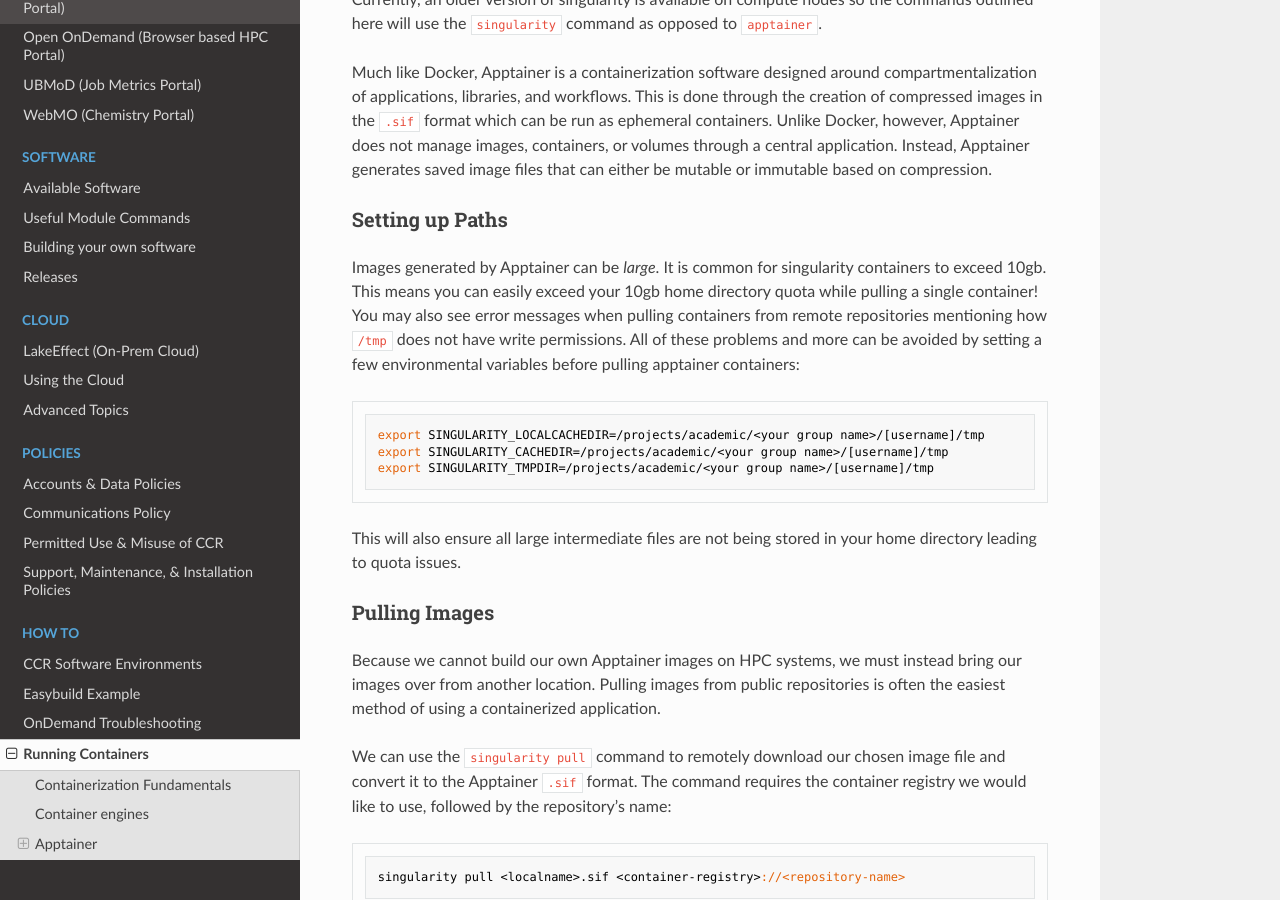
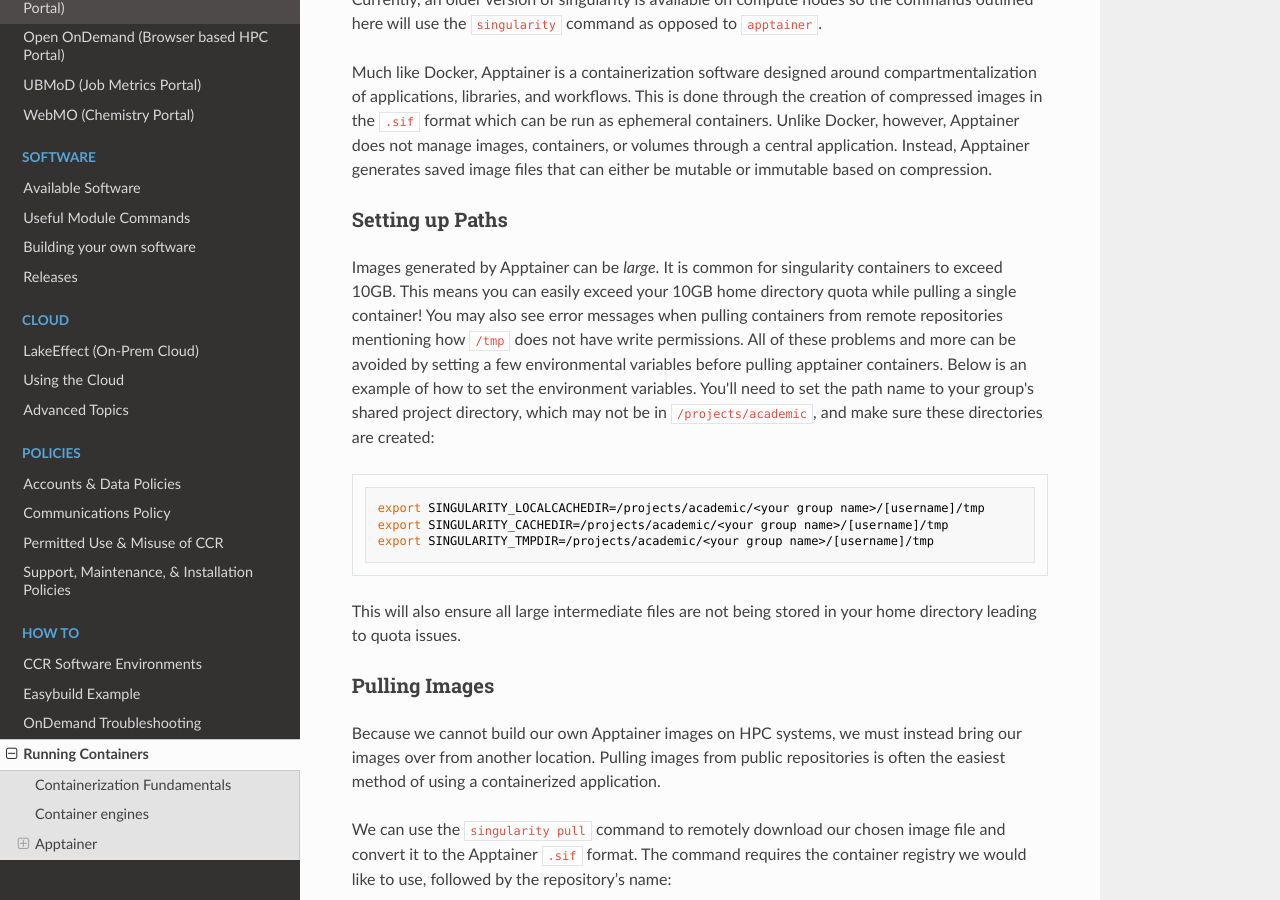
Before and after one commit to ubccr/ccrdocs, an MkDocs documentation site: the page built from pages/howto/containerization.md, in a window 1280 px wide and 900 px high, scrolled down 1204 px. Built offline with MkDocs 1.6.1, drawn with Linux system fonts in a browser that asks for light colours; nearby versions of some CDN libraries.

Commit message:
Update pages/howto/containerization.md
Co-authored-by: Dori Sajdak <djm29@buffalo.edu>

````diff
--- a/pages/howto/containerization.md
+++ b/pages/howto/containerization.md
@@ -28,7 +28,7 @@ Apptainer is a containerization software package that does not require users to
 Much like Docker, Apptainer is a containerization software designed around compartmentalization of applications, libraries, and workflows. This is done through the creation of compressed images in the `.sif` format which can be run as ephemeral containers. Unlike Docker, however, Apptainer does not manage images, containers, or volumes through a central application. Instead, Apptainer generates saved image files that can either be mutable or immutable based on compression.
 
 ### Setting up Paths
-Images generated by Apptainer can be _large_. It is common for singularity containers to exceed 10gb. This means you can easily exceed your 10gb home directory quota while pulling a single container! You may also see error messages when pulling containers from remote repositories mentioning how `/tmp` does not have write permissions. All of these problems and more can be avoided by setting a few environmental variables before pulling apptainer containers:
+Images generated by Apptainer can be _large_. It is common for singularity containers to exceed 10GB. This means you can easily exceed your 10GB home directory quota while pulling a single container! You may also see error messages when pulling containers from remote repositories mentioning how `/tmp` does not have write permissions. All of these problems and more can be avoided by setting a few environmental variables before pulling apptainer containers.  Below is an example of how to set the environment variables.  You'll need to set the path name to your group's shared project directory, which may not be in `/projects/academic`, and make sure these directories are created:
 
 ```
 export SINGULARITY_LOCALCACHEDIR=/projects/academic/<your group name>/[username]/tmp
````
